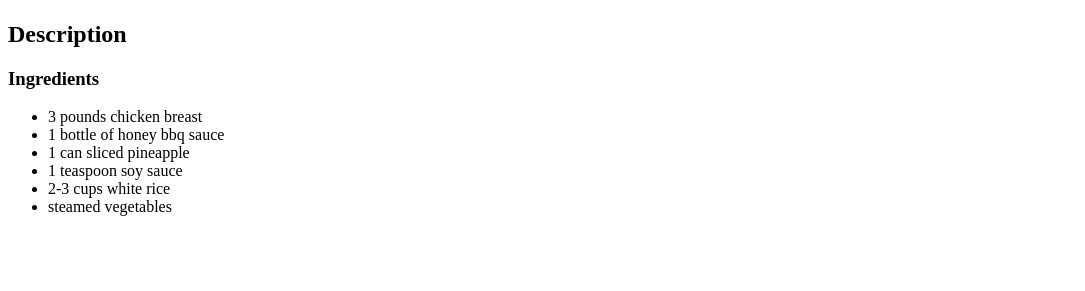
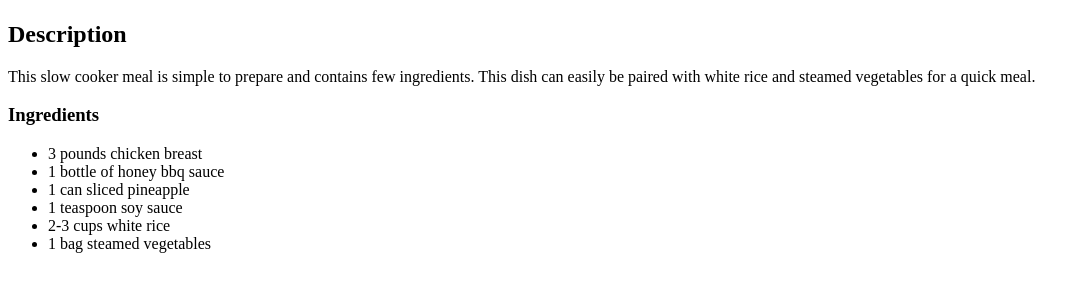
Before and after one commit to Pic501st/odin-recipes, a plain HTML site: page recipes/chicken.html in a window 1280 px wide. Shown: the part 383-674 px from the top of the page, without its empty margins (0-1085 px from the left). Drawn offline with Linux system fonts and the light colour scheme.

Commit message:
Description added for Hawaiian chicken
Paragraph element added under "Description Heading".  Paragraph
contains brief description of meal and sides.

```diff
--- a/recipes/chicken.html
+++ b/recipes/chicken.html
@@ -10,7 +10,9 @@
     <img src="https://www.allrecipes.com/thmb/WYOSL4iU7i2RR3pSGdxUkVdSnMU=/750x0/filters:no_upscale():max_bytes(150000):strip_icc():format(webp)/5651701-291655b1d3ef4715a37fabe043734215.jpg" alt="Hawaiian Chicken">
 
     <h2>Description</h2>
-    <p></p>
+    <p>This slow cooker meal is simple to prepare and contains few ingredients.
+        This dish can easily be paired with white rice and steamed vegetables for a quick meal.
+    </p>
 
     <h3>Ingredients</h3>
     <ul>
@@ -19,7 +21,7 @@
         <li>1 can sliced pineapple</li>
         <li>1 teaspoon soy sauce</li>
         <li>2-3 cups white rice</li>
-        <li>steamed vegetables</li>
+        <li>1 bag steamed vegetables</li>
     </ul>
 </body>
 </html>
```
